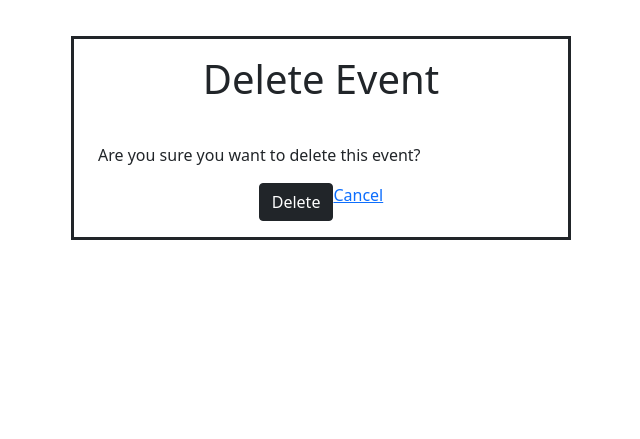
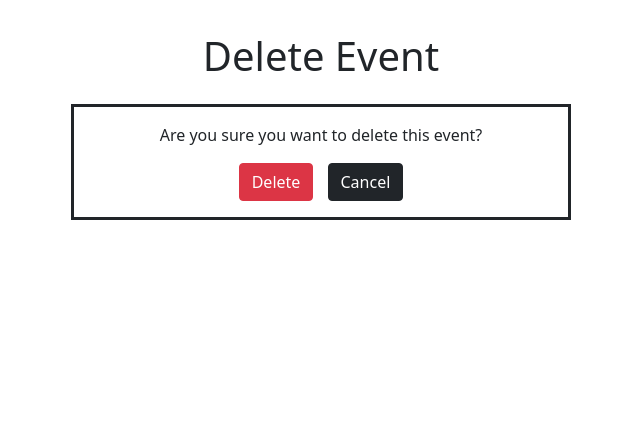
Before and after one commit to AlmaBroman/flea-finder-stockholm, a Django app: template templates/delete_post.html in a window 1280 px wide. Shown: the part 66-505 px from the top of the page, without its empty margins (319-959 px from the left). Run offline with Django 3.2, Linux system fonts and the light colour scheme; the template is opened without the code that fills it, so the values that code supplies are empty; some libraries are stand-ins or nearby versions.

Commit message:
Style delete event

```diff
--- a/static/css/style.css
+++ b/static/css/style.css
@@ -123,6 +123,12 @@ p {
     width: 100%;
 }
 
+/* Delete Event */
+.delete-post-container {
+    border: solid;
+    max-width: 500px;
+}
+
 /* Register */
 
 .register-container {
--- a/templates/delete_post.html
+++ b/templates/delete_post.html
@@ -3,23 +3,25 @@
 {% block content %}
 {% load crispy_forms_tags %}
 
-<div class="container add-post-container mb-3">
 <div class="row mx-auto">
     <div class="col-8 mx-auto mt-3 mb-3 text-center">
         <h1>Delete Event</h1>
     </div>
 </div>
+<div class="container delete-post-container mb-3">
 
     <div class="row mx-auto">
         <div class="col mt-3 mb-3">
+            <div class="text-center">
                 <p>Are you sure you want to delete this event?</p>
+            </div>
+            <div class="d-flex justify-content-center mt-3">
                 <form method="POST" class="post-form">
                     {% csrf_token %}
-                <div class="d-flex justify-content-center mt-3">
-                    <button type="submit" class="btn btn-dark">Delete</button>
-                    <a href="{% url 'home' %}">Cancel</a>
+                    <button type="submit" class="btn btn-danger margin-right-10px">Delete</button>
+                    <a class="btn btn-dark" href="{% url 'home' %}" role="button">Cancel</a>
+                </form>
             </div>
-            </form>
         </div>
     </div>
 </div>
```
Lines whose indentation alone changed are shown as unchanged.
